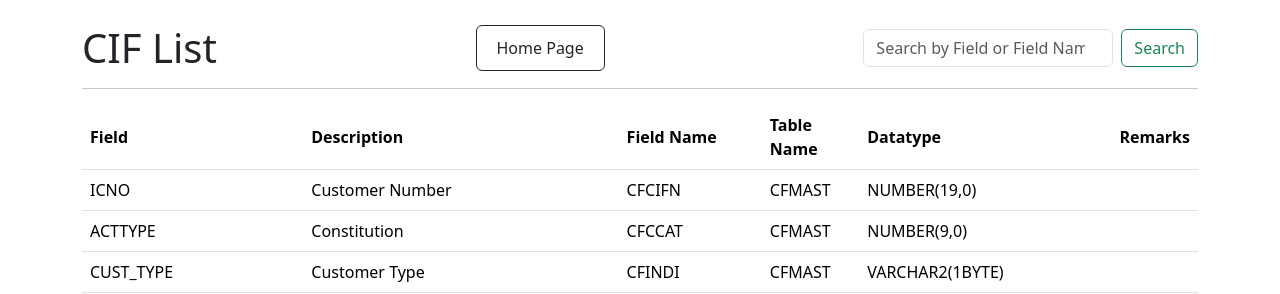
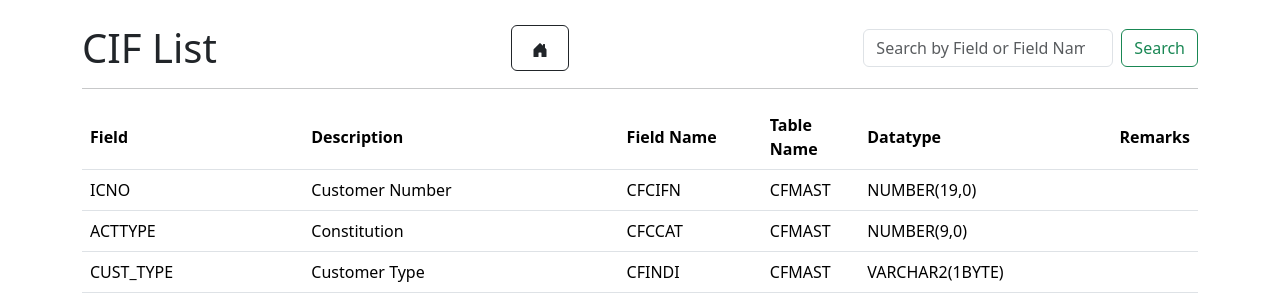
Before and after one commit to spicychicken23/DataDictionaryBR, a Django app: page /datas/cifs/ in a window 1280 px wide. Shown: the top 294 px of the page. Run offline with Django 5.2, Linux system fonts and the light colour scheme; data comes from the database, SQL or seed files in the repository; some libraries are stand-ins or nearby versions.

Commit message:
home icon on cif list page

```diff
--- a/datas/templates/datas/cif_list.html
+++ b/datas/templates/datas/cif_list.html
@@ -24,7 +24,9 @@
     <div class="container mt-4">
         <div class="d-flex justify-content-between align-items-center mb-3">
             <h1 class="mb-0">CIF List</h1>
-            <a href="{% url 'front_page' %}" class="btn btn-outline-dark">Home Page</a>
+            <a href="{% url 'front_page' %}" class="btn btn-outline-dark"> <svg xmlns="http://www.w3.org/2000/svg" width="16" height="16" fill="currentColor" class="bi bi-house-door-fill" viewBox="0 0 16 16">
+                <path d="M6.5 14.5v-3.505c0-.245.25-.495.5-.495h2c.25 0 .5.25.5.5v3.5a.5.5 0 0 0 .5.5h4a.5.5 0 0 0 .5-.5v-7a.5.5 0 0 0-.146-.354L13 5.793V2.5a.5.5 0 0 0-.5-.5h-1a.5.5 0 0 0-.5.5v1.293L8.354 1.146a.5.5 0 0 0-.708 0l-6 6A.5.5 0 0 0 1.5 7.5v7a.5.5 0 0 0 .5.5h4a.5.5 0 0 0 .5-.5"/>
+              </svg></a>
             <form class="d-flex" id="search-form">
                 <input class="form-control me-2" type="search" id="search-input" placeholder="Search by Field or Field Name" aria-label="Search" style="width: 250px">
                 <button class="btn btn-outline-success" type="submit">Search</button>
```
